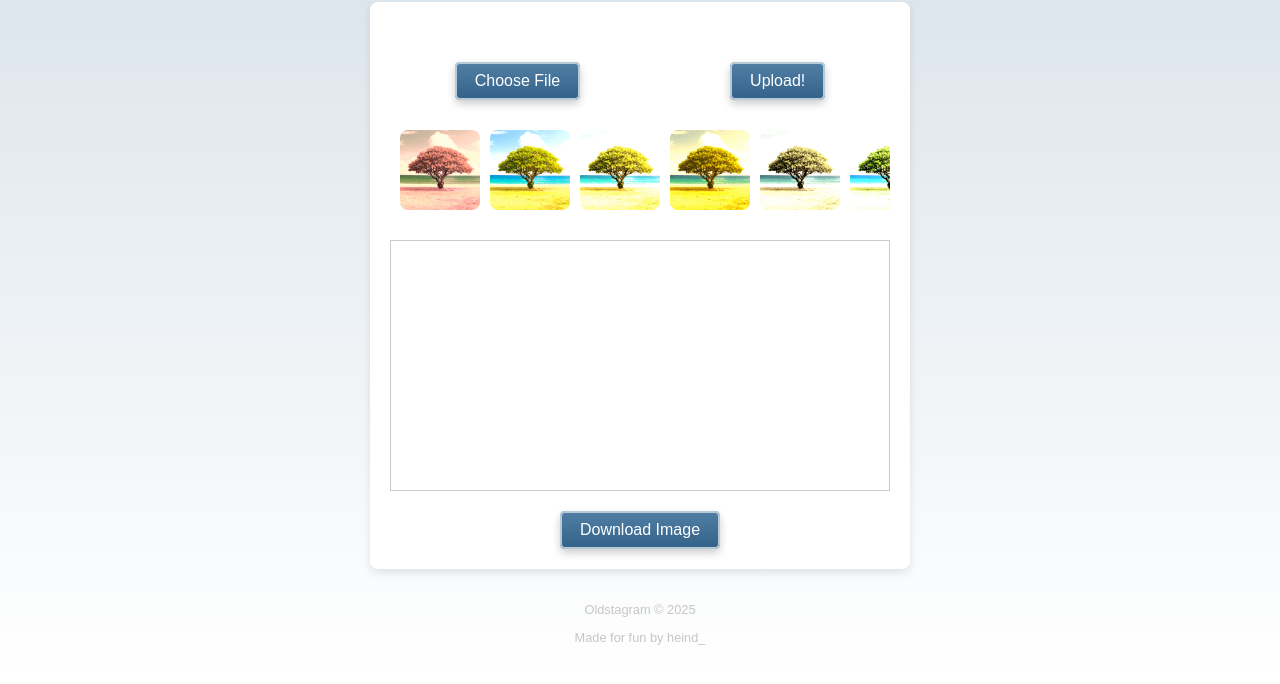
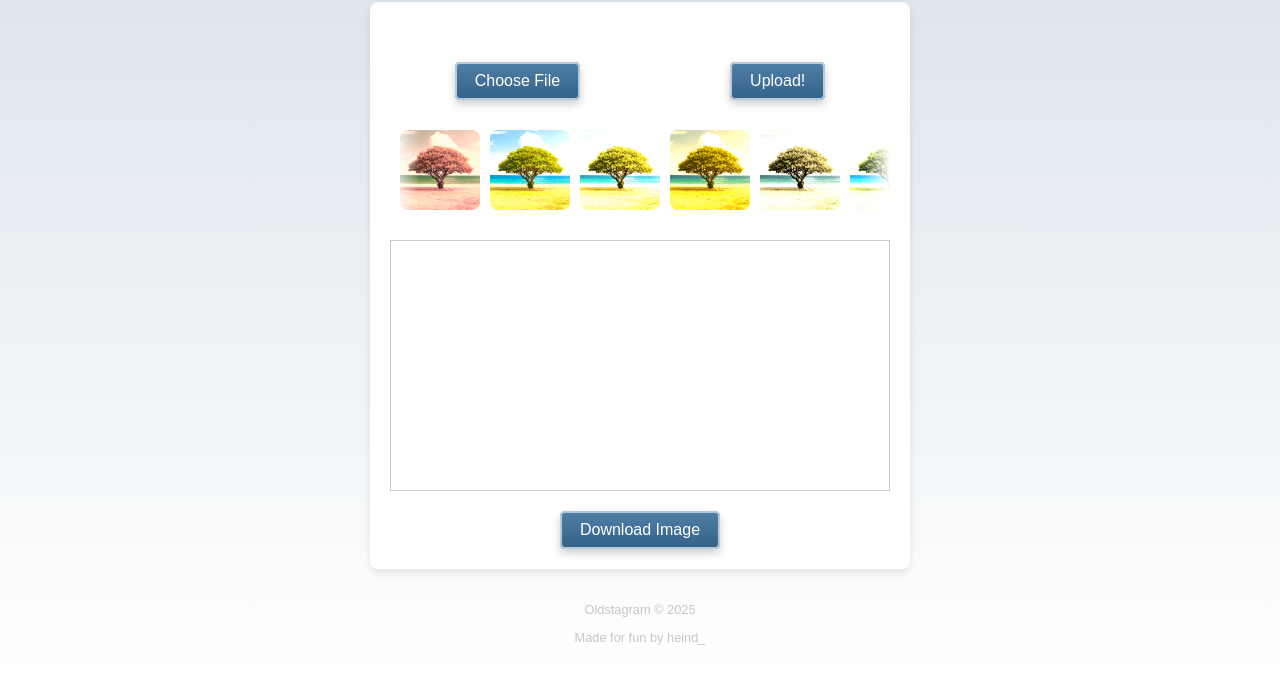
Before and after one commit to Bloxmine/oldsta, a plain HTML site: page index.html in a window 1280 px wide. Shown: the part 106-790 px from the top of the page. Drawn offline with Linux system fonts and the light colour scheme.

Commit message:
Added fades

```diff
--- a/style.css
+++ b/style.css
@@ -93,6 +93,29 @@ canvas {
 
 .filter-list {
     margin: 20px 0;
+    position: relative; /* Ensure pseudo-elements are positioned relative to this container */
+    overflow: hidden; /* Hide the pseudo-elements outside the container */
+}
+
+.filter-list::before,
+.filter-list::after {
+    content: '';
+    position: absolute;
+    top: 0;
+    bottom: 0;
+    width: 30px; /* Adjust width as needed */
+    pointer-events: none; /* Allow interaction with the scrollable content */
+    z-index: 1; /* Ensure it appears above the content */
+}
+
+.filter-list::before {
+    left: 0;
+    background: linear-gradient(to right, white, rgba(255, 255, 255, 0));
+}
+
+.filter-list::after {
+    right: 0;
+    background: linear-gradient(to left, white, rgba(255, 255, 255, 0));
 }
 
 .filter-buttons {
```
Also changed, not shown: images/upload.png (added).
